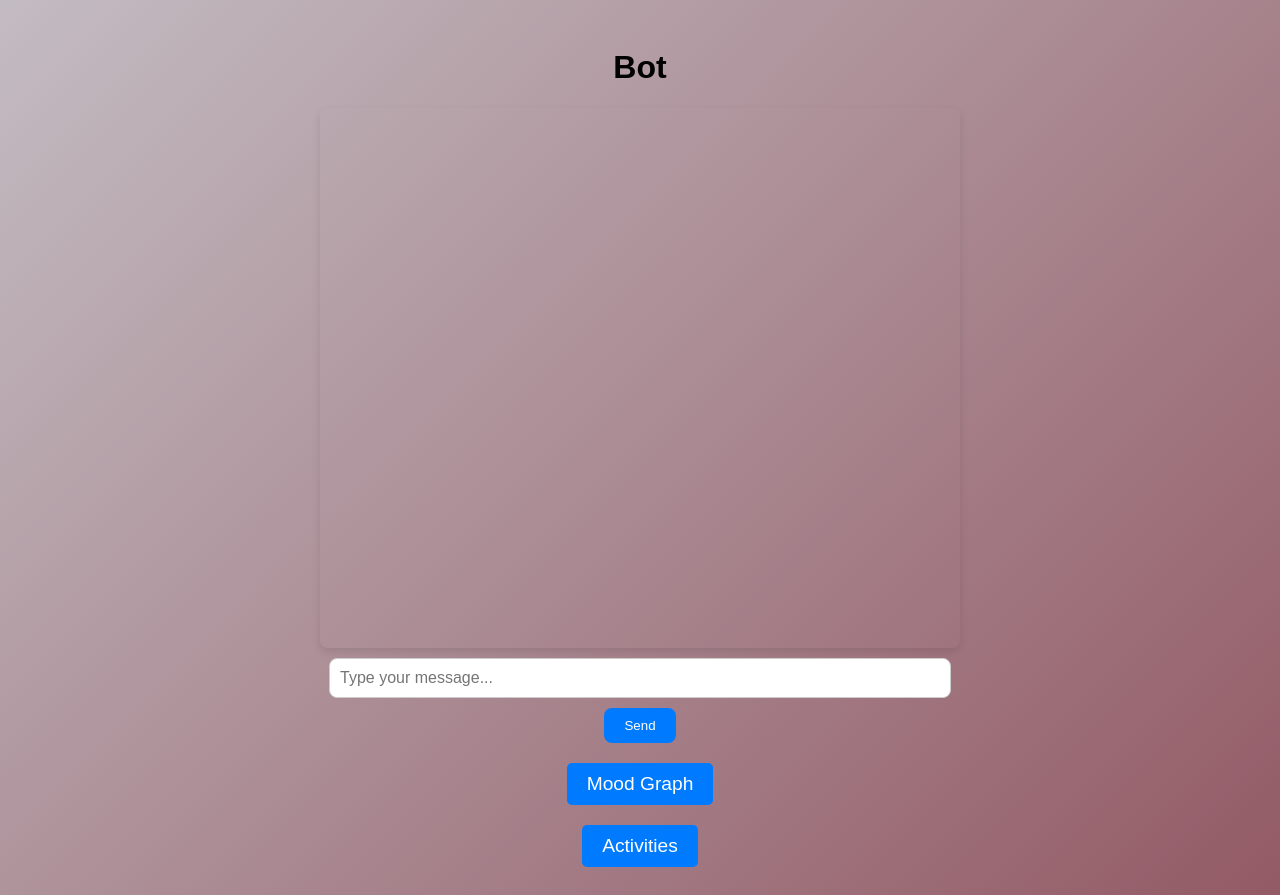
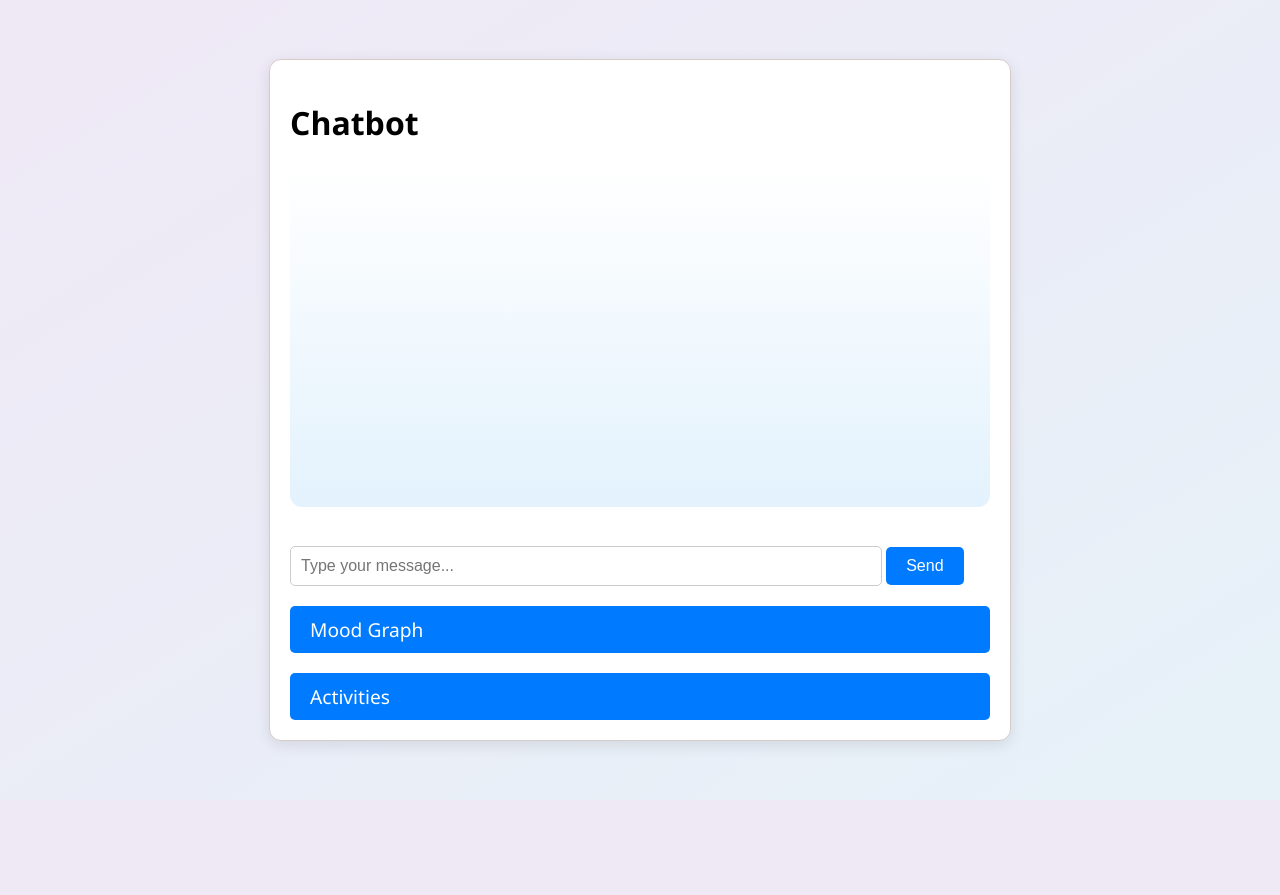
Before and after one commit to ShradhaGadia/HackFrost_mental_heath_assistant, a Django app: page /chat/ in a window 1280 px wide. After the commit the page ends 752 px from the top, so only its background shows below. Run offline with Django 5.2, Linux system fonts and the light colour scheme.

Commit message:
UI improved

```diff
--- a/mental_health/chatbot/static/script.js
+++ b/mental_health/chatbot/static/script.js
@@ -1,18 +1,31 @@
 // Replace with your Django backend API endpoint
 const API_URL = "http://127.0.0.1:8000/chat/";
 
-document.getElementById("send-btn").addEventListener("click", sendMessage);
-document.getElementById("user-input").addEventListener("keydown", function (e) {
-    if (e.key === "Enter") sendMessage();
+const sendButton = document.getElementById("send-btn");
+const userInputField = document.getElementById("user-input");
+const chatBox = document.getElementById("chat-box");
+
+// Add event listeners
+sendButton.addEventListener("click", sendMessage);
+userInputField.addEventListener("keydown", function (e) {
+    if (e.key === "Enter" && userInputField.value.trim()) {
+        sendMessage();
+    }
 });
 
 function sendMessage() {
-    const userInput = document.getElementById("user-input").value.trim();
+    const userInput = userInputField.value.trim();
     if (!userInput) return;
 
     // Add user message to chat
     addMessageToChat(userInput, "user-message");
-    document.getElementById("user-input").value = "";
+    userInputField.value = "";
+
+    // Show typing indicator
+    const typingIndicator = addMessageToChat("Typing...", "bot-message");
+
+    // Disable send button to prevent spamming
+    sendButton.disabled = true;
 
     // Fetch response from Django backend
     fetch(API_URL, {
@@ -25,19 +38,24 @@ function sendMessage() {
         .then(response => response.json())
         .then(data => {
             const botResponse = data.response || "Sorry, I didn't understand that.";
+            typingIndicator.remove(); // Remove typing indicator
             addMessageToChat(botResponse, "bot-message");
         })
         .catch(error => {
             console.error("Error:", error);
-            addMessageToChat("An error occurred while connecting to the bot.", "bot-message");
+            typingIndicator.remove(); // Remove typing indicator
+            addMessageToChat("An error occurred while connecting to the bot. Please try again later.", "bot-message");
+        })
+        .finally(() => {
+            sendButton.disabled = false; // Re-enable send button
         });
 }
 
 function addMessageToChat(message, className) {
-    const chatBox = document.getElementById("chat-box");
     const messageElement = document.createElement("div");
     messageElement.className = `message ${className}`;
     messageElement.textContent = message;
     chatBox.appendChild(messageElement);
     chatBox.scrollTop = chatBox.scrollHeight; // Auto-scroll to the bottom
+    return messageElement; // Return the created element (useful for typing indicators)
 }
--- a/mental_health/chatbot/static/style.css
+++ b/mental_health/chatbot/static/style.css
@@ -1,132 +1,135 @@
-.chat-container {
-    width: 100%;
-    max-width: 600px;
-    margin: 50px auto;
-    background: rgba(255, 255, 255, 0.7); /* White background with 70% opacity */
-    border-radius: 8px;
-    box-shadow: 0 2px 10px rgba(0, 0, 0, 0.1);
-    overflow: hidden;
+/* General Layout */
+body {
+    font-family: 'Segoe UI', sans-serif;
+    margin: 0;
+    padding: 0;
     display: flex;
-    flex-direction: column;
-    height: 70vh;
+    justify-content: center;
+    align-items: center;
+    height: 100vh;
+    background: linear-gradient(to bottom right, #f3e5f5, #e0f7fa);
+    background-size: 200% 200%;
+    animation: softGradient 8s infinite ease-in-out;
 }
 
-.chat-box {
-    flex: 1;
-    padding: 10px;
-    overflow-y: auto;
-    background-color: rgba(233, 236, 239, 0.8); /* Light gray background with 80% opacity */
-}
-
-.chat-box .message {
-    margin: 5px 0;
-    padding: 10px;
-    border-radius: 8px;
-    max-width: 80%;
-    word-wrap: break-word;
-}
-
-.chat-box .user-message {
-    background-color: #007bff;
-    color: #fff;
-    align-self: flex-end;
-}
-
-.chat-box .bot-message {
-    background-color: #f1f0f0;
-    align-self: flex-start;
-}
-
-.input-container {
-    display: flex;
-    border-top: 1px solid #ddd;
-}
-
-#user-input {
-    flex: 1;
-    padding: 10px;
-    border: none;
-    outline: none;
-    font-size: 16px;
-}
-
-#send-btn:hover {
-    background-color: #0056b3;
-}
-
-body {
-    font-family: 'Arial', sans-serif;
-    background: linear-gradient(135deg, #e0f7fa, #803441);
-    background-size: 200% 200%;
-
-    animation: gradientBG 3s ease infinite;
-    display: flex;
-    flex-direction: column;
-    align-items: center;
-    padding: 20px;
-}
-
-@keyframes gradientBG {
+/* Gradient Background Animation */
+@keyframes softGradient {
     0% { background-position: 0% 50%; }
     50% { background-position: 100% 50%; }
     100% { background-position: 0% 50%; }
 }
 
-#chat-box {
-    width: 100%;
-    max-width: 600px;
-    height: 500px;
-    background-color: transparent; /* Make chat box background transparent */
-    border-radius: 8px;
-    box-shadow: 0 4px 8px rgba(0, 0, 0, 0.1);
+/* Chat Container */
+.chat-container {
+    display: flex;
+    flex-direction: column;
+    width: 90%;
+    max-width: 500px;
+    height: 80vh;
+    background: rgba(255, 255, 255, 0.95);
+    border-radius: 16px;
+    box-shadow: 0 8px 20px rgba(0, 0, 0, 0.2);
+    overflow: hidden;
     padding: 20px;
-    overflow: hidden;
+    border: 1px solid #d7ccc8;
+}
+
+/* Chat Box */
+.chat-box {
+    flex: 1;
+    overflow-y: auto;
+    padding: 10px;
     display: flex;
     flex-direction: column;
     gap: 10px;
+    background: linear-gradient(to bottom, #ffffff, #e3f2fd);
+    border-radius: 12px;
 }
 
+/* Individual Message Styles */
 .message {
-    border-radius: 8px;
-    padding: 10px;
-    max-width: 80%;
+    margin: 5px 0;
+    padding: 10px 15px;
+    border-radius: 16px;
+    max-width: 75%;
     word-wrap: break-word;
+    font-size: 14px;
+    line-height: 1.6;
+    animation: fadeIn 0.4s ease-in-out;
 }
 
+/* User Message */
 .user-message {
-    background-color: #d1e7dd;
+    background-color: #c8e6c9;
+    color: #2e7d32;
     align-self: flex-end;
+    border: 1px solid #a5d6a7;
 }
 
+/* Bot Message */
 .bot-message {
-    background-color: #f8d7da;
+    background-color: #fce4ec;
+    color: #880e4f;
     align-self: flex-start;
+    border: 1px solid #f8bbd0;
 }
 
-#user-input {
-    width: 100%;
-    max-width: 600px;
+/* Input Container */
+.input-container {
+    display: flex;
+    gap: 10px;
+    border-top: 1px solid #ddd;
     padding: 10px;
-    border: 1px solid #ccc;
-    border-radius: 8px;
-    margin-top: 10px;
+    background: rgba(255, 255, 255, 0.9);
+    border-radius: 12px;
 }
 
+/* Input Field */
+#user-input {
+    flex: 1;
+    padding: 12px;
+    border: 1px solid #b0bec5;
+    border-radius: 16px;
+    outline: none;
+    font-size: 14px;
+    transition: all 0.3s ease;
+}
+
+#user-input:focus {
+    border-color: #64b5f6;
+    box-shadow: 0 0 8px rgba(100, 181, 246, 0.5);
+}
+
+/* Send Button */
 #send-btn {
-    margin-top: 10px;
-    padding: 10px 20px;
-    background-color: #007bff;
-    color: #fff;
+    padding: 12px 20px;
+    background-color: #81d4fa;
+    color: white;
     border: none;
-    border-radius: 8px;
+    border-radius: 16px;
+    font-size: 14px;
     cursor: pointer;
-    transition: background-color 0.3s;
+    transition: all 0.3s ease;
 }
 
 #send-btn:hover {
-    background-color: #0056b3;
+    background-color: #4fc3f7;
+    transform: scale(1.05);
 }
 
 #send-btn:active {
-    background-color: #003f7f;
+    background-color: #039be5;
+    transform: scale(0.95);
 }
+
+/* Subtle Fade-in Animation */
+@keyframes fadeIn {
+    from {
+        opacity: 0;
+        transform: translateY(10px);
+    }
+    to {
+        opacity: 1;
+        transform: translateY(0);
+    }
+}
--- a/mental_health/chatbot/templates/index.html
+++ b/mental_health/chatbot/templates/index.html
@@ -7,10 +7,60 @@
     <title>Chatbot</title>
     <link rel="stylesheet" href="{% static 'style.css' %}">
     <style>
-    .mood-link {
+        /* Chatbox container */
+        .chat-container {
+            width: 90%;
+            max-width: 700px;
+            margin: 20px auto;
+            background-color: #fff;
+            border-radius: 12px;
+            box-shadow: 0 4px 15px rgba(0, 0, 0, 0.1);
+            padding: 20px;
+        }
+
+        /* Chat bubble */
+        .chat-bubble {
+            background-color: #f1f1f1;
+            border-radius: 12px;
+            padding: 10px 15px;
+            margin: 10px 0;
+            max-width: 80%;
+            word-wrap: break-word;
             display: inline-block;
+            white-space: pre-wrap; /* Ensures text wraps if too long */
+        }
+
+        /* User input section */
+        #user-input {
+            width: calc(100% - 130px); /* Adjust width so the 'Send' button fits */
+            padding: 10px;
+            font-size: 1rem;
+            border-radius: 5px;
+            border: 1px solid #ccc;
+        }
+
+        /* Send button */
+        #send-btn {
+            padding: 10px 20px;
+            font-size: 1rem;
+            background-color: #007bff;
+            color: white;
+            border: none;
+            border-radius: 5px;
+            cursor: pointer;
+            transition: background-color 0.3s;
             margin-top: 20px;
+        }
+
+        #send-btn:hover {
+            background-color: #0056b3;
+        }
+
+        /* Buttons at the bottom */
+        .mood-link, .activity-link {
+            display: inline-block;
             padding: 10px 20px;
+            margin-top: 20px;
             background-color: #007bff;
             color: white;
             font-size: 1.2em;
@@ -19,33 +69,47 @@
             transition: background-color 0.3s;
         }
 
-    .mood-link:hover {
+        .mood-link:hover, .activity-link:hover {
             background-color: #0056b3;
         }
-    .activity-link {
-        display: inline-block;
-        margin-top: 20px;
-        padding: 10px 20px;
-        background-color: #007bff;
-        color: white;
-        font-size: 1.2em;
-        text-decoration: none;
-        border-radius: 5px;
-        transition: background-color 0.3s;
+
+        /* Flexbox layout for chat */
+        .chat-box {
+            display: flex;
+            flex-direction: column;
+            align-items: flex-start;
+            margin-bottom: 20px;
         }
 
-    .activity-link:hover {
-        background-color: #0056b3;
+        .chat-box > div {
+            margin-bottom: 10px;
+        }
+
+        /* Responsive adjustments */
+        @media (max-width: 768px) {
+            .chat-container {
+                padding: 15px;
+            }
+            #user-input {
+                width: calc(100% - 100px);
+            }
         }
     </style>
 </head>
 <body>
-    <h1>Bot</h1>
-    <div id="chat-box"></div>
+    <div class="chat-container">
+        <h1>Chatbot</h1>
+        <div class="chat-box" id="chat-box">
+            <!-- Dynamically generated chat bubbles will go here -->
+        </div>
+        <div>
             <input type="text" id="user-input" placeholder="Type your message...">
             <button id="send-btn">Send</button>
+        </div>
         <a href="/mood_graph" class="mood-link">Mood Graph</a>
-    <a href="/activities" class="activity-link" >Activities</a>
+        <a href="/activities" class="activity-link">Activities</a>
+    </div>
+
     <script src="{% static 'script.js' %}"></script>
 </body>
 </html>
```
Also changed, not shown: mental_health/chatbot/templates/activities.html (+77 -23 lines), mental_health/chatbot/templates/home.html (+44 -24 lines), mental_health/chatbot/templates/mood_graph.html (+33 -12 lines). Lines whose indentation alone changed are shown as unchanged.
